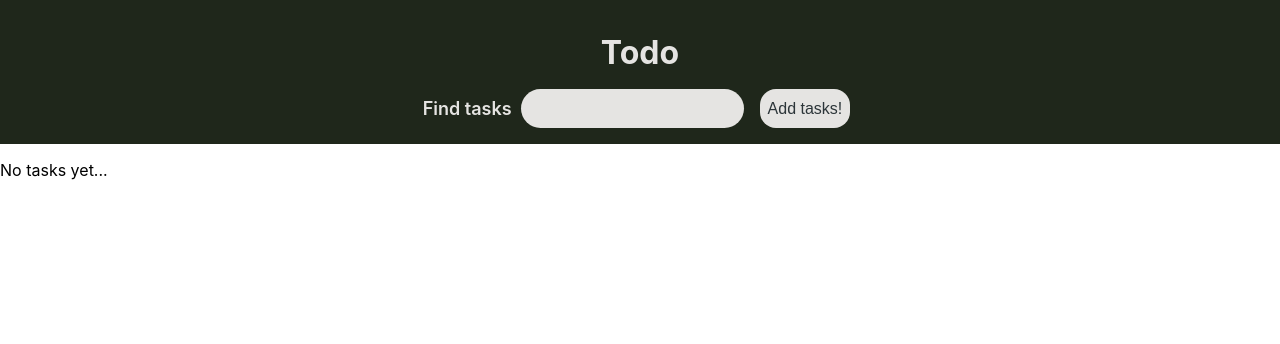
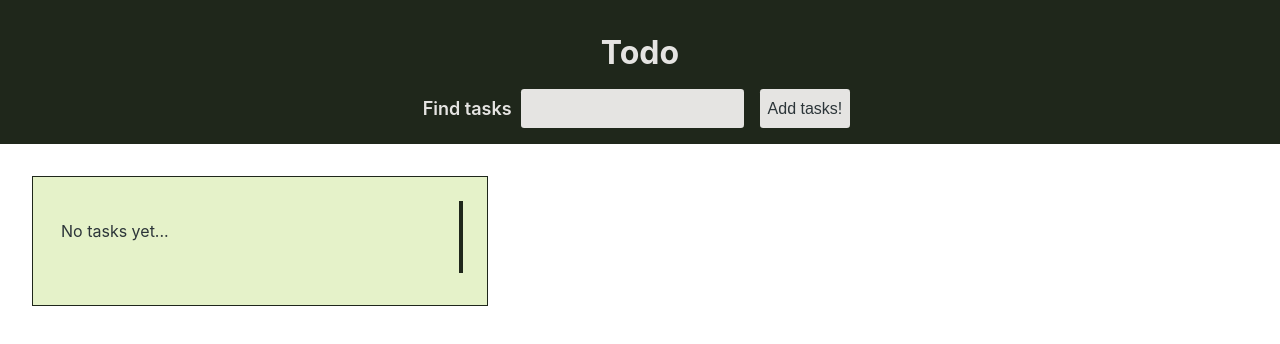
Before and after one commit to mJurczuk91/todo-react, a React (Create React App) app: page / in a window 1280 px wide. Shown: the top 344 px of the page. Built offline with nearby package versions, Linux system fonts and the light colour scheme.

Commit message:
styled card

```diff
--- a/src/components/header/header.module.scss
+++ b/src/components/header/header.module.scss
@@ -31,7 +31,7 @@
     background-color: $color-font-primary;
     font-size: medium;
     padding: 0.5em;
-    border-radius: 2em;
+    border-radius: 0.2em;
     border: none;
 }
 
@@ -45,7 +45,7 @@
     color: $color-font-secondary;
     padding: 0.5em;
     margin-left: 1em;
-    border-radius: 1em;
+    border-radius: 0.2em;
     border: none;
     font-size: medium;
 }
--- a/src/components/tasks/task.tsx
+++ b/src/components/tasks/task.tsx
@@ -61,8 +61,8 @@ const Task: React.FC<Props> = ({ task: { description, id, isBeingEdited, isDone
                     <div>
                         <button disabled={descriptionValidationError.isSet || !descriptionInputWasTouched} type="submit">Save</button>
                         <input autoFocus value={descriptionInputValue} aria-label="task-description-input" type="text" placeholder="Enter task description" onChange={e => { descriptionChangeHandler(e) }} />
+                        {descriptionValidationError.isSet && <Error error={descriptionValidationError} />}
                     </div>
-                    {descriptionValidationError.isSet && <Error error={descriptionValidationError} />}
                 </form>
                 <label htmlFor={`done-checkbox-${id}`}>Done?</label>
                 <input id={`done-checkbox-${id}`} type="checkbox" defaultChecked={isDone} />
@@ -71,9 +71,9 @@ const Task: React.FC<Props> = ({ task: { description, id, isBeingEdited, isDone
         </Card>
     };
 
-    return <div>
+    return <>
         {generateContent()}
-    </div>
+    </>
 }
 
 export default Task;
--- a/src/components/tasks/tasks-list.tsx
+++ b/src/components/tasks/tasks-list.tsx
@@ -1,9 +1,8 @@
 import React from "react";
 import Card from "../ui/card";
 import Task from "./task";
-import { useAppDispatch, useAppSelector } from "../../redux-hooks";
+import {  useAppSelector } from "../../redux-hooks";
 import { selectTaskList } from "../../store/tasks-list-slice";
-import { createTask } from "../../store/tasks-list-slice";
 import { selectHeaderSearch } from "../../store/header-search-slice";
 
 
--- /dev/null
+++ b/src/components/ui/card.module.scss
@@ -0,0 +1,58 @@
+@import '../../sass/variables.scss';
+.cardSuccess{
+    background-color: $color-secondary;
+    width: 33%;
+    min-height: 6em;
+
+    margin: 2em;
+    padding: 1em;
+
+    border: 1px solid $color-success;
+    box-shadow: 6px 6px 14px 1px $color-success;
+}
+
+.cardSuccess > div{
+    margin: 0.5em;
+    padding: 0.25em;
+    border-right: 0.25em solid $color-success;
+    min-height: 4em;
+}
+
+
+.cardError{
+    background-color: $color-secondary;
+    width: 33%;
+    min-height: 6em;
+
+    margin: 2em;
+    padding: 1em;
+
+    border: 1px solid $color-failure;
+    box-shadow: 6px 6px 14px 1px $color-failure;
+}
+
+.cardError > div{
+    margin: 0.5em;
+    padding: 0.25em;
+    border-right: 0.25em solid $color-failure;
+    min-height: 4em;
+}
+
+.card{
+    background-color: $color-secondary;
+    width: 33%;
+    min-height: 6em;
+
+    margin: 2em;
+    padding: 1em;
+
+    border: 1px solid $color-primary;
+}
+
+.card > div{
+    color: $color-font-secondary;
+    margin: 0.5em;
+    padding: 0.25em;
+    border-right: 0.25em solid $color-primary;
+    min-height: 4em;
+}
--- a/src/components/ui/card.tsx
+++ b/src/components/ui/card.tsx
@@ -1,12 +1,23 @@
 import React from 'react';
+import classes from './card.module.scss';
 
 type Props = {
-    children?: React.ReactNode
+    children: React.ReactNode,
+    err?: boolean,
+    success?: boolean
 }
 
-const Card:React.FC<Props> = ({children}) => {
-    return <div>
-        {children}
+const Card: React.FC<Props> = ({ children, err = false, success = false }) => {
+    const getStyle = () => {
+        return success ? classes.cardSuccess
+            : err ? classes.cardError
+                : classes.card
+    }
+
+    return <div className={getStyle()}>
+        <div>
+            {children}
+        </div>
     </div>
 }
 
--- a/src/components/ui/error.tsx
+++ b/src/components/ui/error.tsx
@@ -1,7 +1,7 @@
 import { ITaskInputError } from "../../types/types";
 
 const Error:React.FC<{error: ITaskInputError}> = ({error: {id, errorMsg}}) => {
-    return <div id={id}>
+    return <div>
         <p>{errorMsg}</p>
     </div>
 }
--- a/src/sass/variables.scss
+++ b/src/sass/variables.scss
@@ -1,4 +1,4 @@
-$color-primary: #1f271b;
+$color-primary: #1F271B;
 $color-secondary: #E5F2C9;
 
 $color-success: #6F7C12;
```
Also changed, not shown: src/sass/_mixins.scss (deleted).
